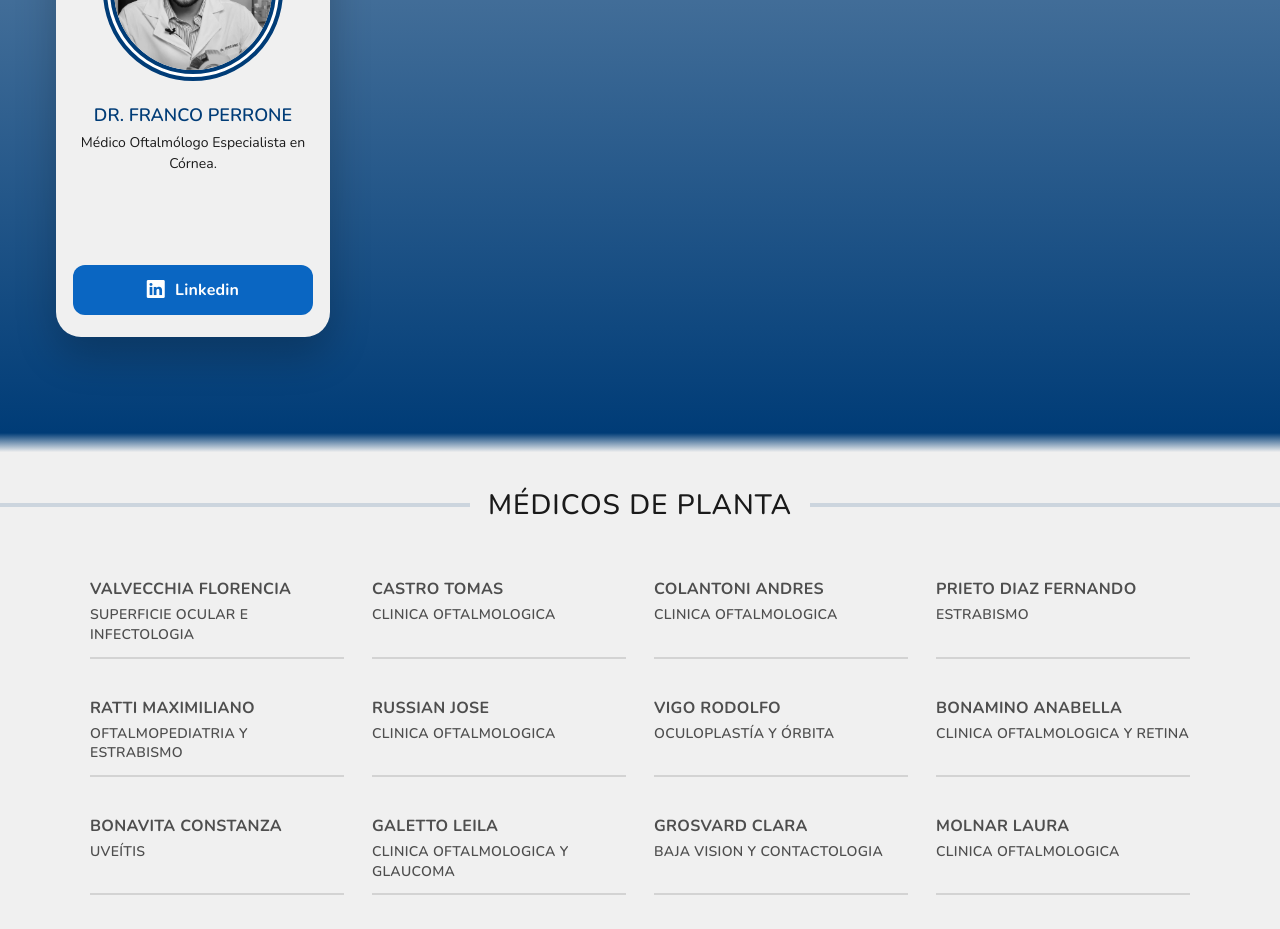
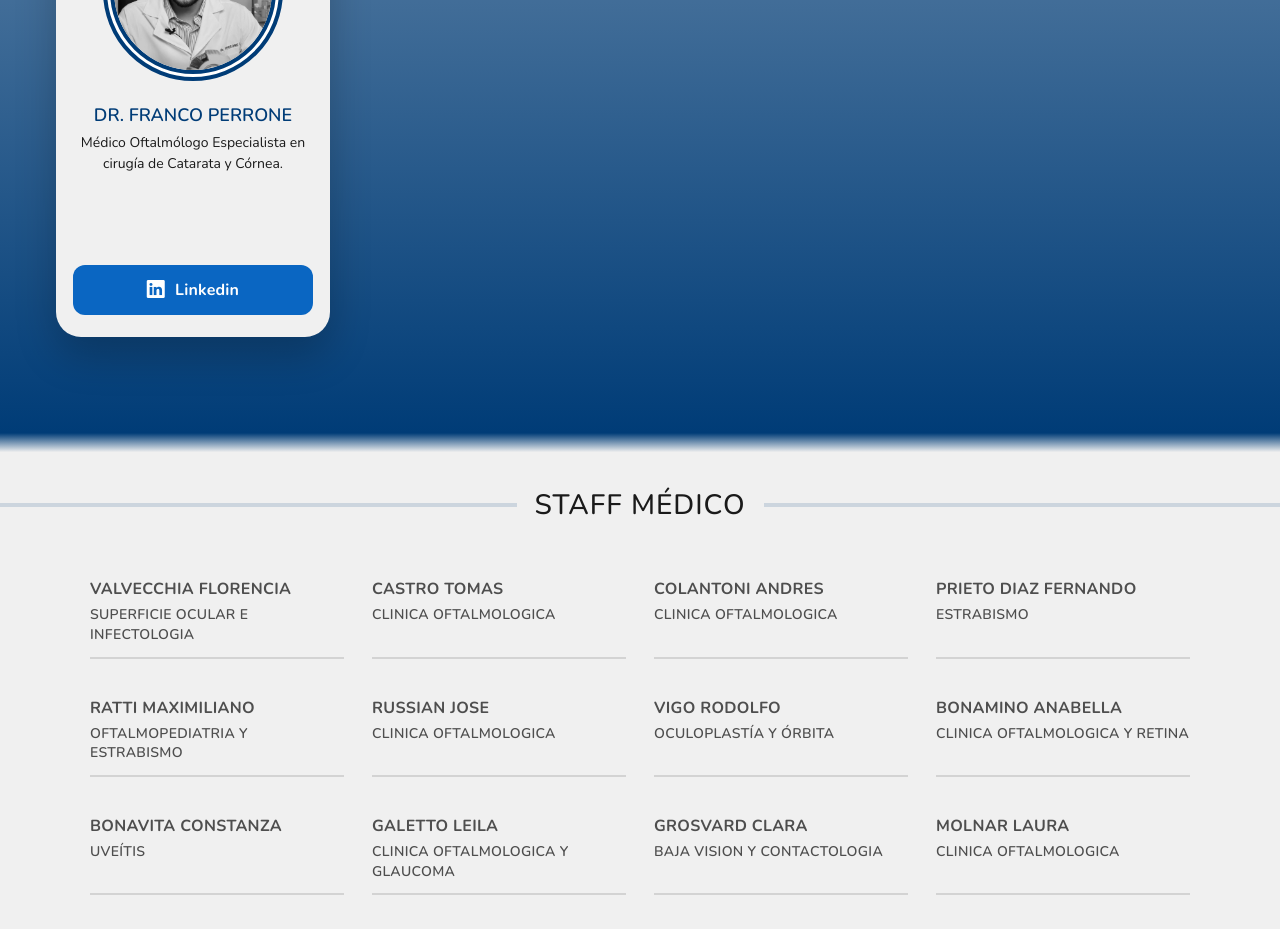
Before and after one commit to BrunoGut/COQ-Web, a React (Vite) app: page /staff-medico in a window 1280 px wide. Shown: the part 1400-2329 px from the top of the page. Built offline with nearby package versions, Linux system fonts and the light colour scheme; a web font is replaced by a local one.

Commit message:
Cambios en Staff Medico

```diff
--- a/src/components/MedicosPlanta.jsx
+++ b/src/components/MedicosPlanta.jsx
@@ -7,7 +7,7 @@ function MedicosPlanta() {
   return (
     <section className="planta">
         <div className="planta__inner">
-            <SectionHeading title="MÉDICOS DE PLANTA" />
+            <SectionHeading title="STAFF MÉDICO" />
         </div>
 
         <ul className="planta__ul">
--- a/src/components/data/DirectoresMedicos.jsx
+++ b/src/components/data/DirectoresMedicos.jsx
@@ -69,7 +69,7 @@ const DIRECTORES_MEDICOS = [
         id: 9,
         imagen: francoPerroneImg,
         nombre: "DR. FRANCO PERRONE",
-        descripcion: "Médico Oftalmólogo Especialista en Córnea.",
+        descripcion: "Médico Oftalmólogo Especialista en cirugía de Catarata y Córnea.",
         linkedin: "https://www.linkedin.com/company/centro-de-ojos-quilmes/"
     }
 ]
```
